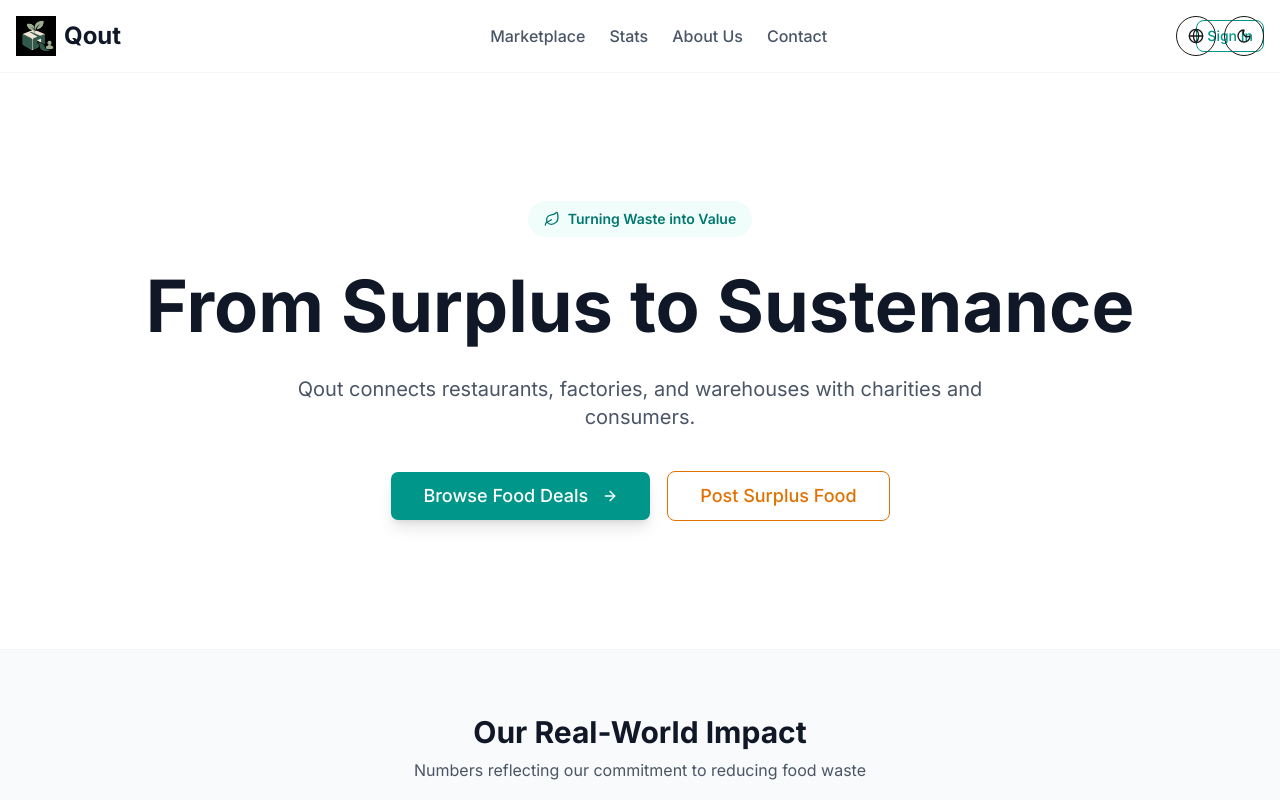
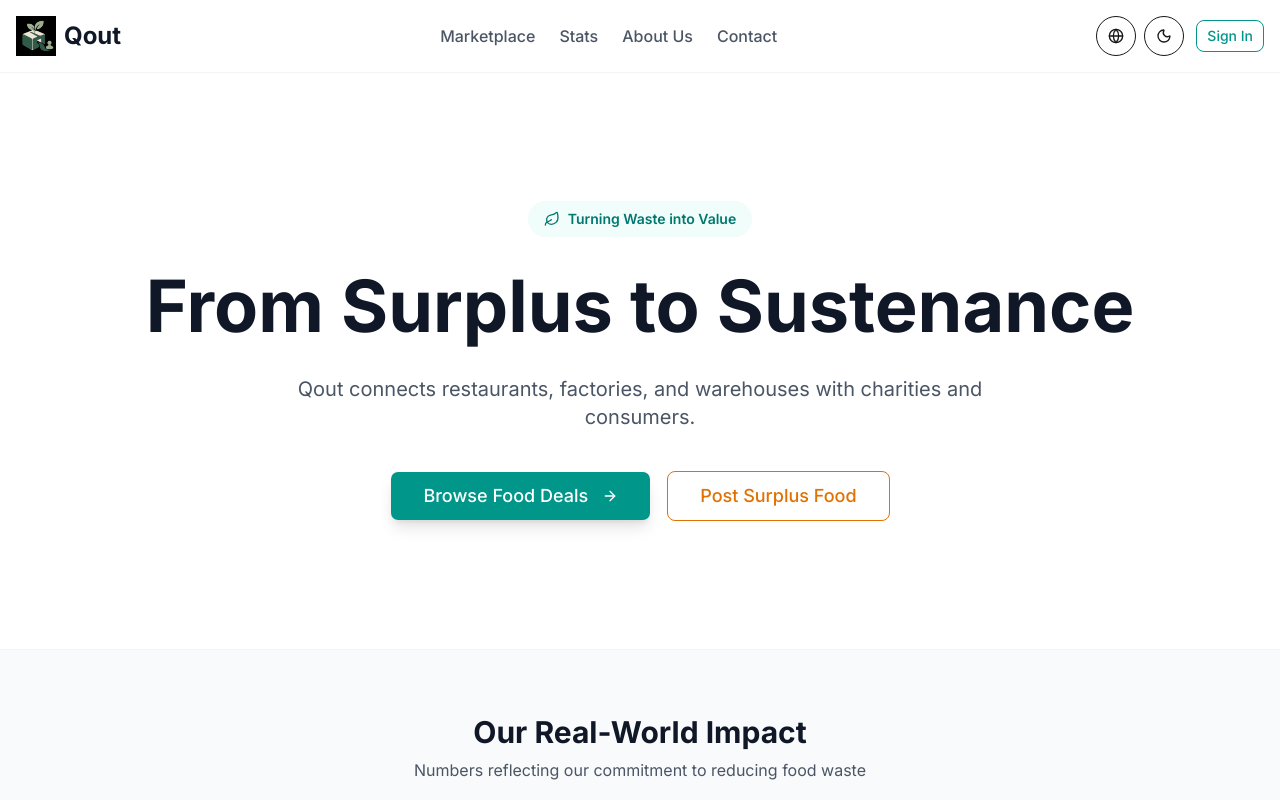
Before and after one commit to althubaitilayan-collab/qoutlog-v2, a Next.js app: page / in a window 1280 px wide. Shown: the top 800 px of the page. Built offline with nearby package versions, Linux system fonts and the light colour scheme.

Commit message:
Fix Sign In button position in header

```diff
--- a/app/page.tsx
+++ b/app/page.tsx
@@ -12,11 +12,6 @@
 
   return (
     <div className="min-h-screen bg-white dark:bg-gray-900 flex flex-col transition-colors duration-300">
-      {/* Language & Theme Switcher - Fixed Top Right */}
-      <div className="fixed top-4 right-4 z-50 flex gap-2">
-        <LanguageThemeSwitcher />
-      </div>
-
       {/* Navigation Header */}
       <header className="w-full bg-white dark:bg-gray-800 border-b border-gray-100 dark:border-gray-700 sticky top-0 z-40 transition-colors duration-300">
         <div className="max-w-7xl mx-auto px-4 py-4 flex justify-between items-center">
@@ -40,7 +35,10 @@
             </Link>
           </nav>
 
-          <div className="flex items-center gap-4">
+          <div className="flex items-center gap-3">
+            {/* Language & Theme Switcher - Now inside header */}
+            <LanguageThemeSwitcher />
+
             <Link href="/auth/signin">
               <Button variant="outline" className="border-teal-600 text-teal-600 hover:bg-teal-50 dark:hover:bg-teal-900/20">
                 {t("nav.signIn")}
@@ -115,7 +113,6 @@
               </div>
             </div>
 
-            {/* New Button to link to the full Stats page */}
             <div className="text-center mt-10">
               <Link href="/stats">
                 <Button variant="outline" size="lg" className="border-teal-600 text-teal-600 hover:bg-teal-50 dark:hover:bg-teal-900/20 px-8 py-3 text-base">
```
